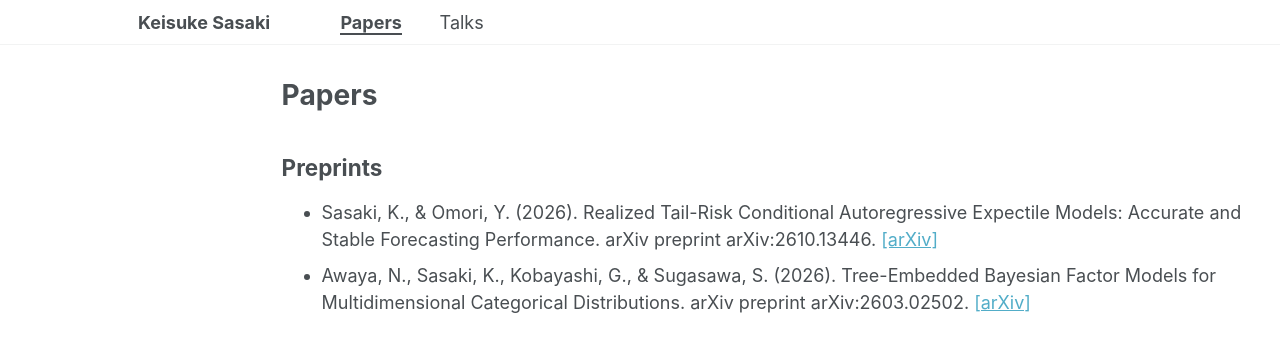
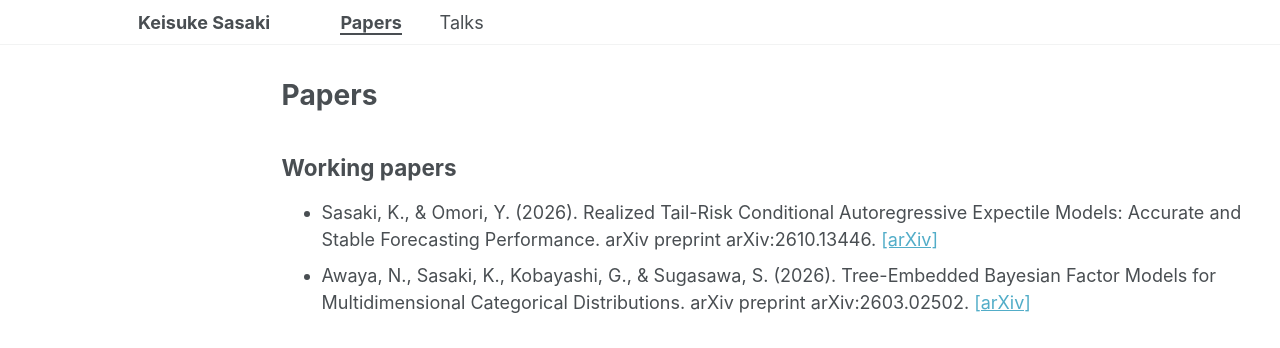
Before and after one commit to ksasaki-stats/ksasaki-stats.github.io, a Jekyll site: the page built from _pages/publications.html, in a window 1280 px wide. Shown: the top 348 px of the page. Built offline with Jekyll 4.4.1, drawn with Linux system fonts in a browser that asks for light colours; a script bundle is joined from its source files by our own code; library files that are not in the unit come from our copies.

Commit message:
Update publications.html

```diff
--- a/_pages/publications.html
+++ b/_pages/publications.html
@@ -5,7 +5,7 @@ permalink: /publications/
 author_profile: false
 ---
 
-<h2>Preprints</h2>
+<h2>Working papers</h2>
 
 <ul>
   <li>
```
